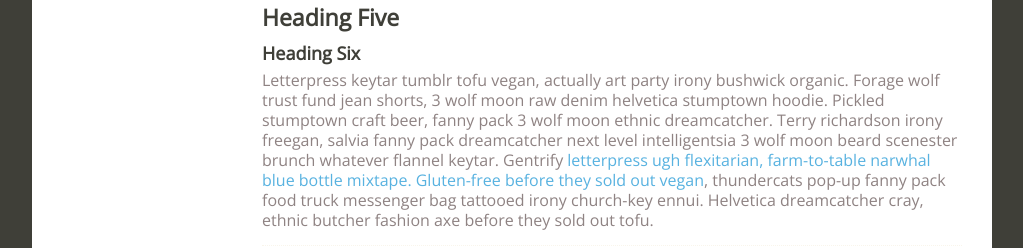
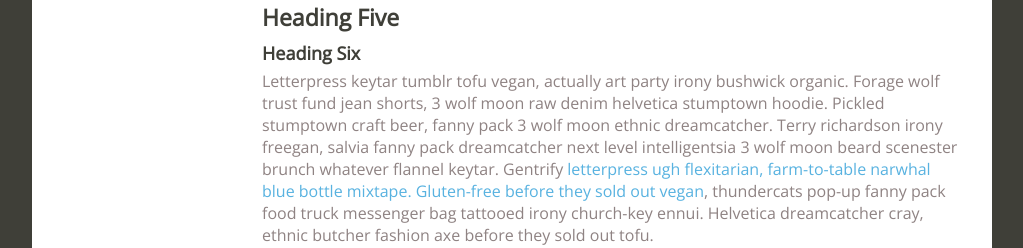
Before and after one commit to mason-stewart/baking-app-style-guide, a plain HTML site: page index.html in a window 1280 px wide. Shown: the part 729-977 px from the top of the page, without its empty margins (128-1151 px from the left). Drawn offline with nearby package versions, Linux system fonts and the light colour scheme.

Commit message:
A few minor tweaks!

```diff
--- a/style.css
+++ b/style.css
@@ -54,6 +54,7 @@ body {
 
 h1, h2, h3 , h4, h5, h6, p, ul, li {
 	margin: 0;
+	margin-bottom: 10px
 	padding: 0;
 	border: 0;
 	font-family: 'Open Sans', sans-serif;
@@ -95,7 +96,7 @@ h6 {
 
 p {
 	font-size: 16px;
-	line-height: 20px;
+	line-height: 22px;
 	color: rgb(143, 131, 131);
 }
 
```
